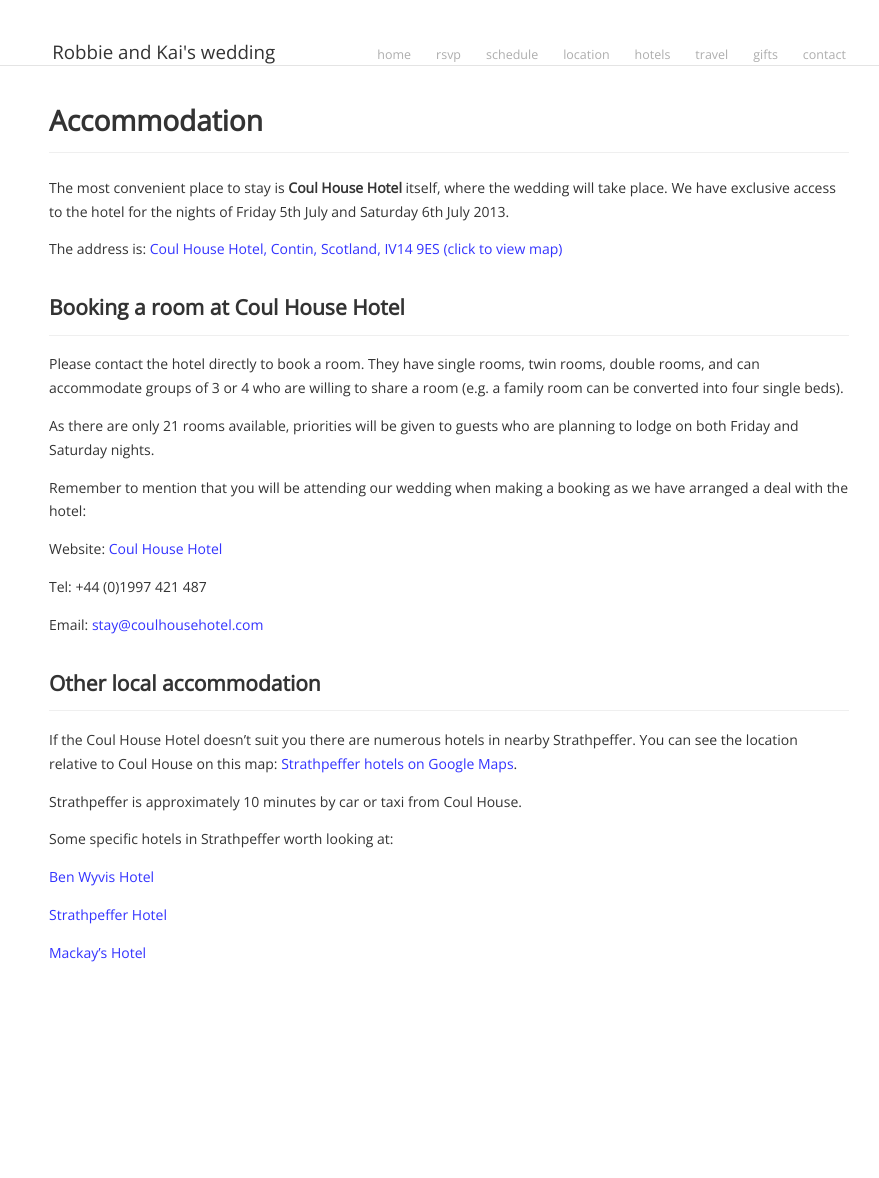
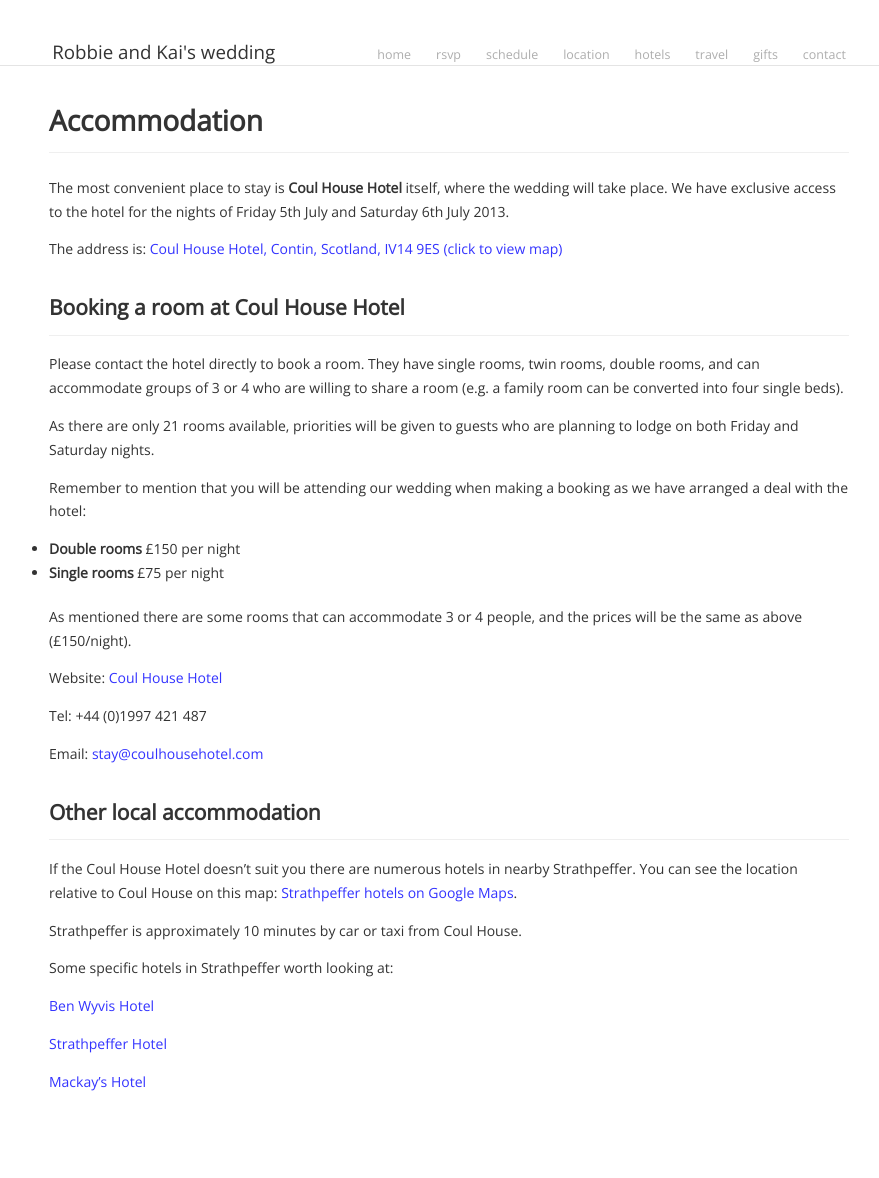
Before and after one commit to rjshade/robbieandkai.com, a Jekyll site: the page built from accommodation/index.md, in a window 1280 px wide. Shown: the whole page, without its empty margins (191-1070 px from the left). Built offline with Jekyll 4.4.1, drawn with Linux system fonts in a browser that asks for light colours; Markdown is read by kramdown in place of the engine named in the settings; before the commit the page ends 1048 px from its top, so only the background shows below that.

Commit message:
Room prices

```diff
--- a/accommodation/index.md
+++ b/accommodation/index.md
@@ -20,6 +20,11 @@
 
 Remember to mention that you will be attending our wedding when making a booking as we have arranged a deal with the hotel:
 
+* **Double rooms** £150 per night
+* **Single rooms** £75 per night
+
+As mentioned there are some rooms that can accommodate 3 or 4 people, and the prices will be the same as above (£150/night).
+
 Website: [Coul House Hotel](http://www.coulhousehotel.com/index.asp)
 
 Tel: +44 (0)1997 421 487
```
